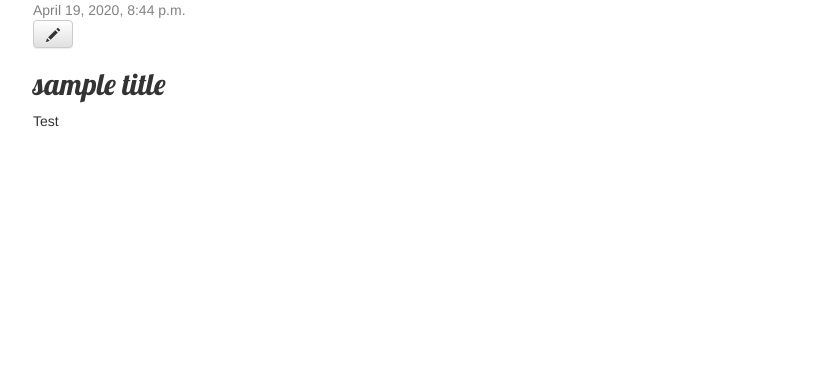
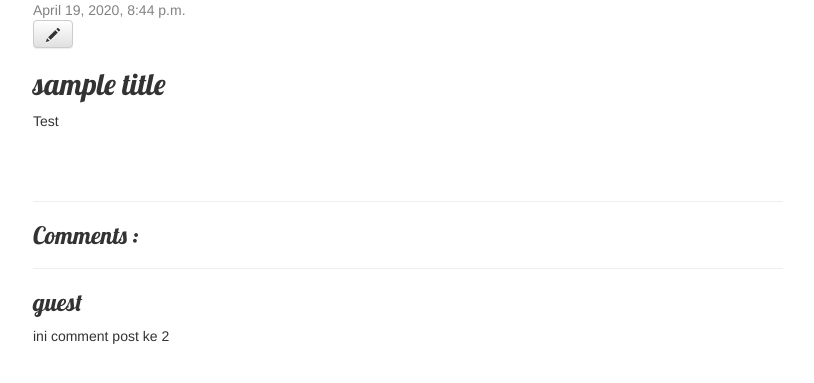
Before and after one commit to felonardo/djangoGirls, a Django app: page /post/2/ in a window 1280 px wide. Shown: the part 144-527 px from the top of the page, without its empty margins (37-851 px from the left). Run offline with Django 3.2, Linux system fonts and the light colour scheme; data comes from the database, SQL or seed files in the repository; both versions use the stored data as it was after the commit; some libraries are stand-ins or nearby versions.

Commit message:
add comments model and show it on detail

```diff
--- a/blog/admin.py
+++ b/blog/admin.py
@@ -1,5 +1,6 @@
 from django.contrib import admin
-from .models import Post
+from .models import Post,Comment
 
 # Register your models here.
 admin.site.register(Post)
+admin.site.register(Comment)
--- a/blog/models.py
+++ b/blog/models.py
@@ -18,3 +18,12 @@ class Post(models.Model):
 
     def __str__(self):
         return self.title
+
+class Comment(models.Model):
+    post = models.ForeignKey(Post, related_name='comments', on_delete=models.CASCADE)
+    user = models.CharField(max_length=200)
+    body = models.TextField()
+    created_date = models.DateTimeField(default=timezone.now)
+
+    def __str__(self):
+        return self.user
--- a/blog/templates/blog/post_detail.html
+++ b/blog/templates/blog/post_detail.html
@@ -12,4 +12,15 @@
         <h2>{{ post.title }}</h2>
         <p>{{ post.text|linebreaksbr }}</p>
     </div>
+
+    <hr>
+    <h3>Comments :</h2>
+    <hr>
+    {% for comment in comments %}
+        <div class="comments">
+            <h3>{{comment.user}}</h3>
+            <p>{{ comment.body|linebreaksbr }}</p>
+        </div>
+    {% endfor %}
+
 {% endblock %}
--- a/blog/views.py
+++ b/blog/views.py
@@ -1,5 +1,5 @@
-from django.shortcuts import render, get_object_or_404
-from .models import Post
+from django.shortcuts import render, get_object_or_404, redirect
+from .models import Post,Comment
 from django.utils import timezone
 from .forms import PostForm
 
@@ -10,7 +10,8 @@ def post_list(request):
 
 def post_detail(request, pk):
     post=get_object_or_404(Post, pk=pk)
-    return render(request,'blog/post_detail.html', {'post':post})
+    comments=Comment.objects.filter(post=pk).order_by('created_date')
+    return render(request,'blog/post_detail.html', {'post':post,'comments':comments})
 
 def post_new(request):
     if request.method == "POST":
@@ -38,3 +39,8 @@ def post_edit(request, pk):
     else:
         form = PostForm(instance=post)
     return render(request, 'blog/post_edit.html', {'form': form})
+
+
+# def comment_list(request):
+#     comments=Comment.objects.order_by('created_date')
+#     return render(request, 'blog/post_detail.html', {'comments':comments})
```
Also changed, not shown: blog/migrations/0002_comment.py (added), db.sqlite3.
